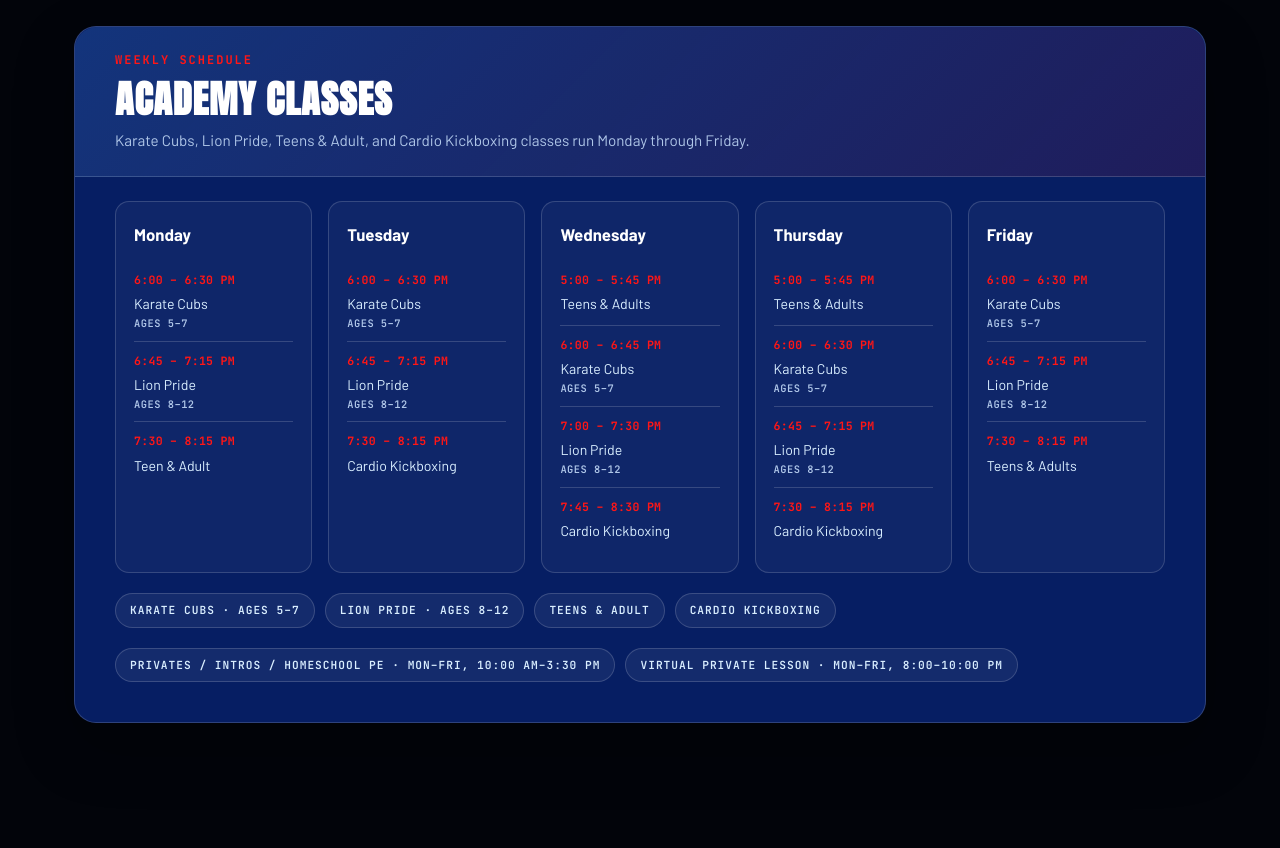
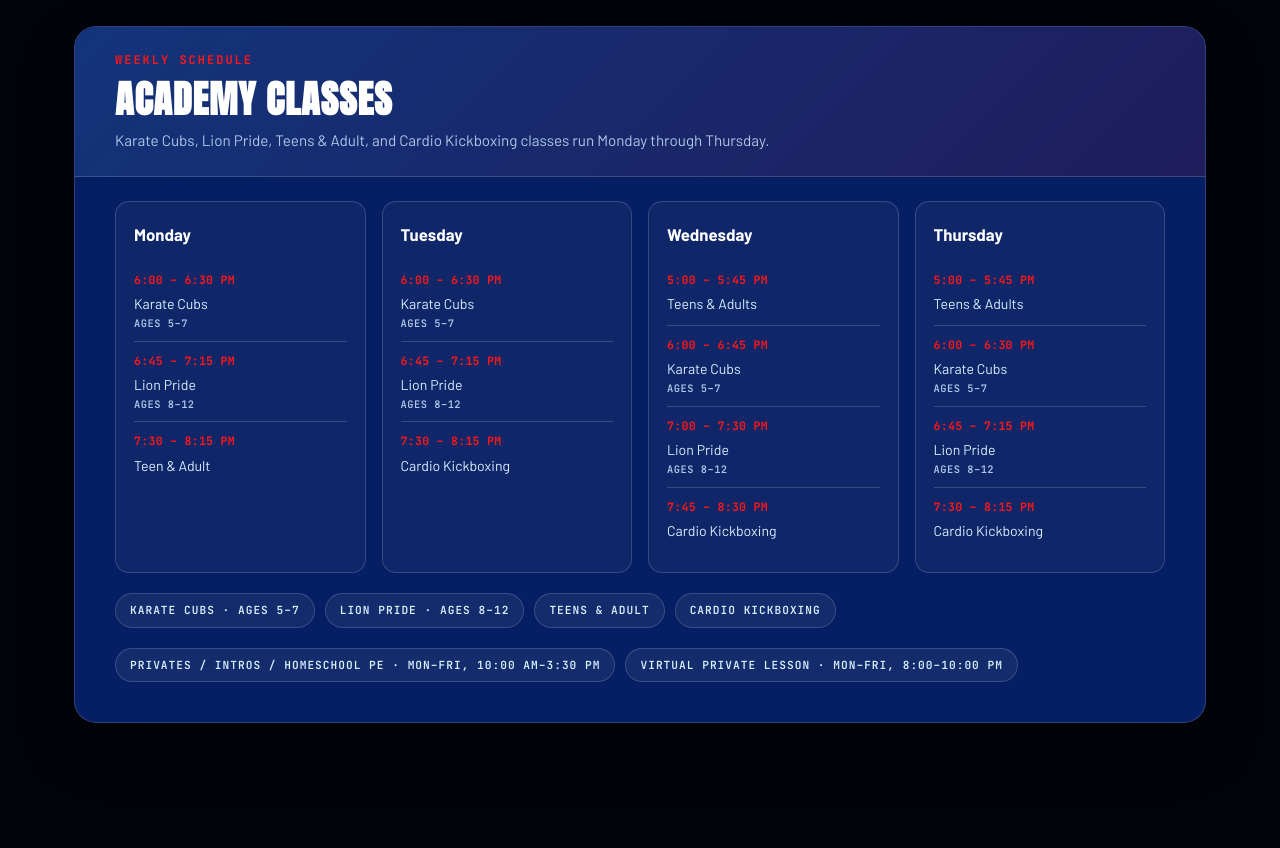
Before and after one commit to pfpkickboxingacademy-cmd/pfp-kickboxing-academy, a plain HTML site: page schedule.html in a window 1280 px wide. Shown: the part 820-1668 px from the top of the page. Drawn offline with Linux system fonts and the light colour scheme.

Commit message:
Remove Friday from academy classes schedule

```diff
--- a/schedule.html
+++ b/schedule.html
@@ -188,7 +188,7 @@
   }
 
   /* DAY CARDS */
-  .day-grid{display:grid;grid-template-columns:repeat(5,1fr);gap:16px;}
+  .day-grid{display:grid;grid-template-columns:repeat(4,1fr);gap:16px;}
   .day-card{background:rgba(255,255,255,.04);border:1px solid var(--line);border-radius:14px;padding:20px 18px;}
   .day-card h4{font-size:1.05rem;margin-bottom:14px;color:var(--white);}
   .day-row{padding:10px 0;border-bottom:1px solid var(--line);}
@@ -297,7 +297,7 @@
       <div class="schedule-head">
         <span class="eyebrow">Weekly Schedule</span>
         <h3>Academy Classes</h3>
-        <p>Karate Cubs, Lion Pride, Teens &amp; Adult, and Cardio Kickboxing classes run Monday through Friday.</p>
+        <p>Karate Cubs, Lion Pride, Teens &amp; Adult, and Cardio Kickboxing classes run Monday through Thursday.</p>
       </div>
 
       <div class="day-grid">
@@ -326,12 +326,6 @@
           <div class="day-row"><span class="time">6:00 &ndash; 6:30 PM</span><span class="cls">Karate Cubs<span class="class-age">Ages 5&ndash;7</span></span></div>
           <div class="day-row"><span class="time">6:45 &ndash; 7:15 PM</span><span class="cls">Lion Pride<span class="class-age">Ages 8&ndash;12</span></span></div>
           <div class="day-row"><span class="time">7:30 &ndash; 8:15 PM</span><span class="cls">Cardio Kickboxing</span></div>
-        </div>
-        <div class="day-card">
-          <h4>Friday</h4>
-          <div class="day-row"><span class="time">6:00 &ndash; 6:30 PM</span><span class="cls">Karate Cubs<span class="class-age">Ages 5&ndash;7</span></span></div>
-          <div class="day-row"><span class="time">6:45 &ndash; 7:15 PM</span><span class="cls">Lion Pride<span class="class-age">Ages 8&ndash;12</span></span></div>
-          <div class="day-row"><span class="time">7:30 &ndash; 8:15 PM</span><span class="cls">Teens &amp; Adults</span></div>
         </div>
       </div>
 
```
Also changed, not shown: school.html (+0 -7 lines).
